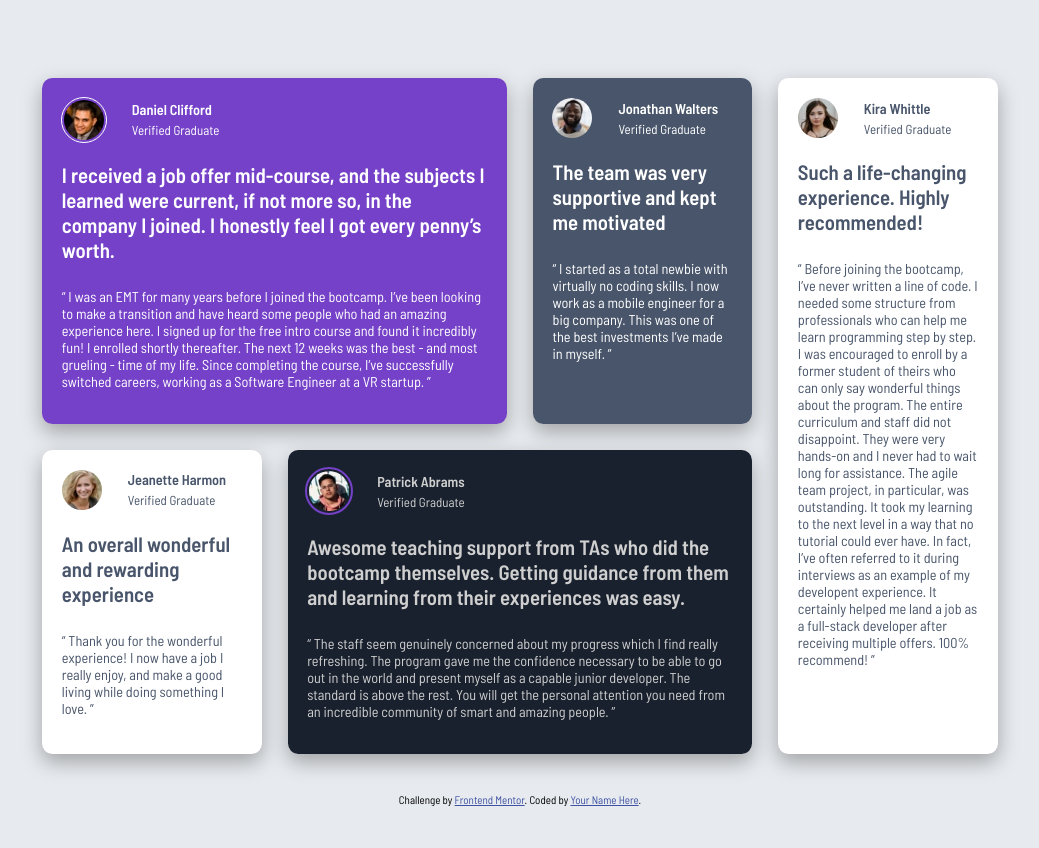
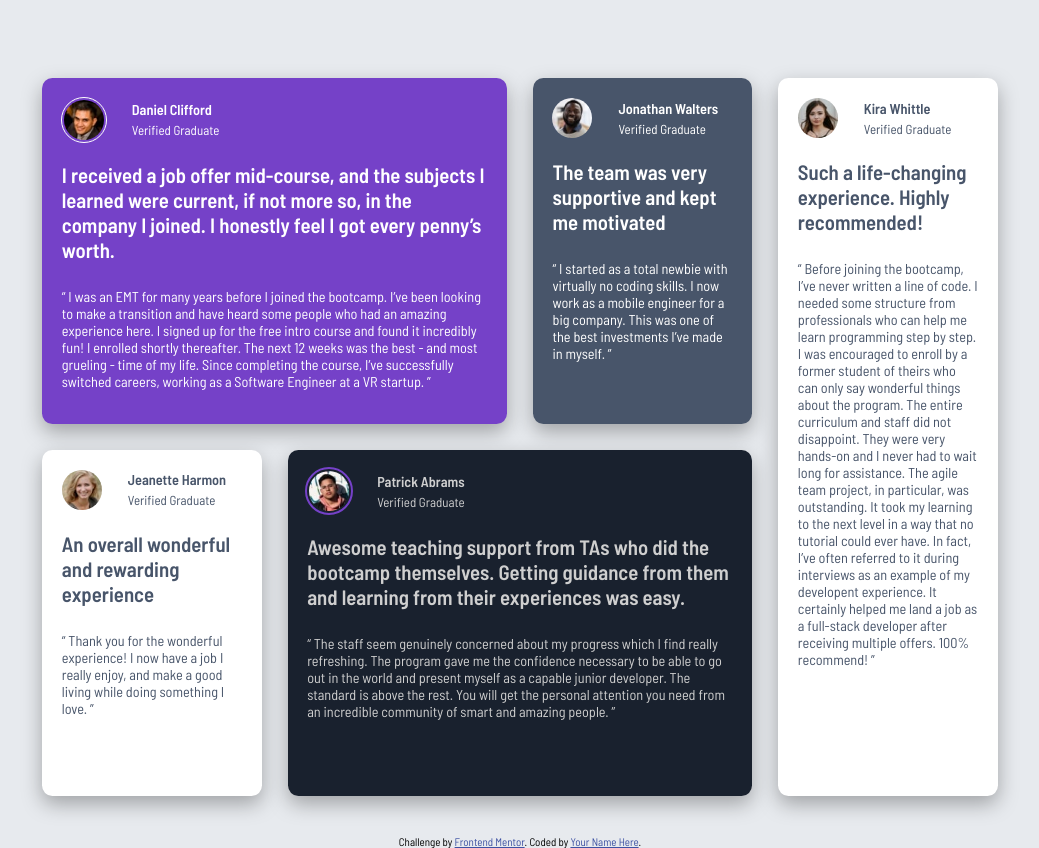
Before and after one commit to lemz100/fom-testimonials, a plain HTML site: page index.html in a window 1280 px wide. Shown: the whole page, without its empty margins (120-1159 px from the left). Before the commit the page ends 806 px from the top, so only its background shows below. Drawn offline with Linux system fonts and the light colour scheme; a web font is replaced by a local one.

Commit message:
third commit .2

```diff
--- a/style.css
+++ b/style.css
@@ -120,7 +120,7 @@ body {
     .testimonials {
         display: grid;
         grid-template-columns: repeat(4, 1fr);
-        grid-template-rows: 1fr min-content;
+        grid-template-rows: 1fr 1fr;
         max-width: 85%;
     }
     .testimonial {
```
